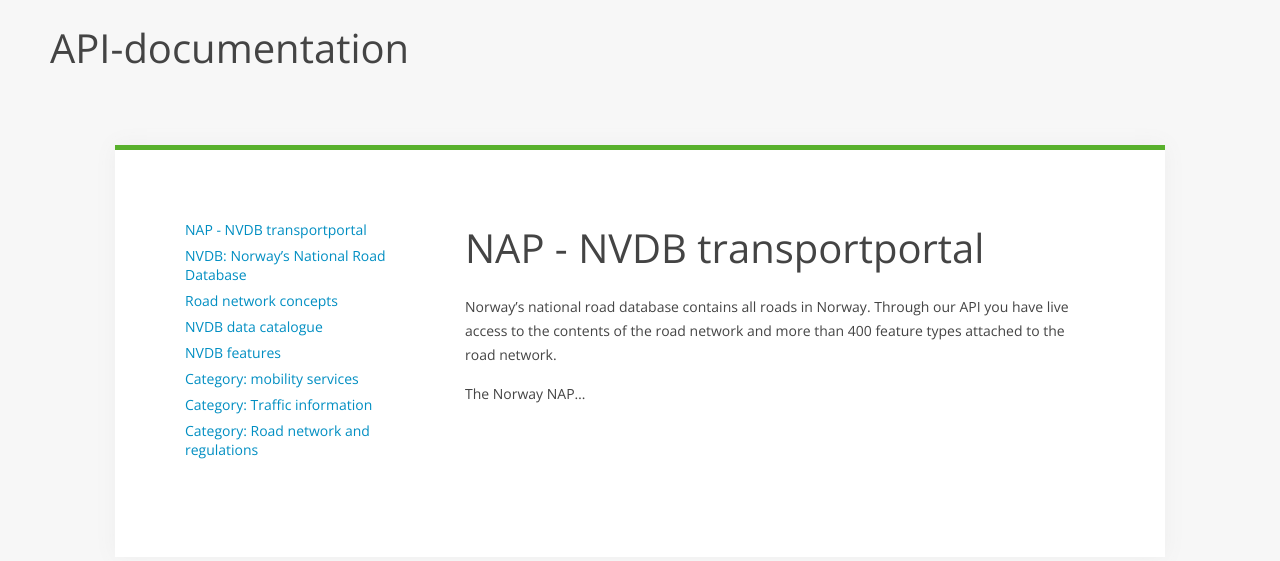
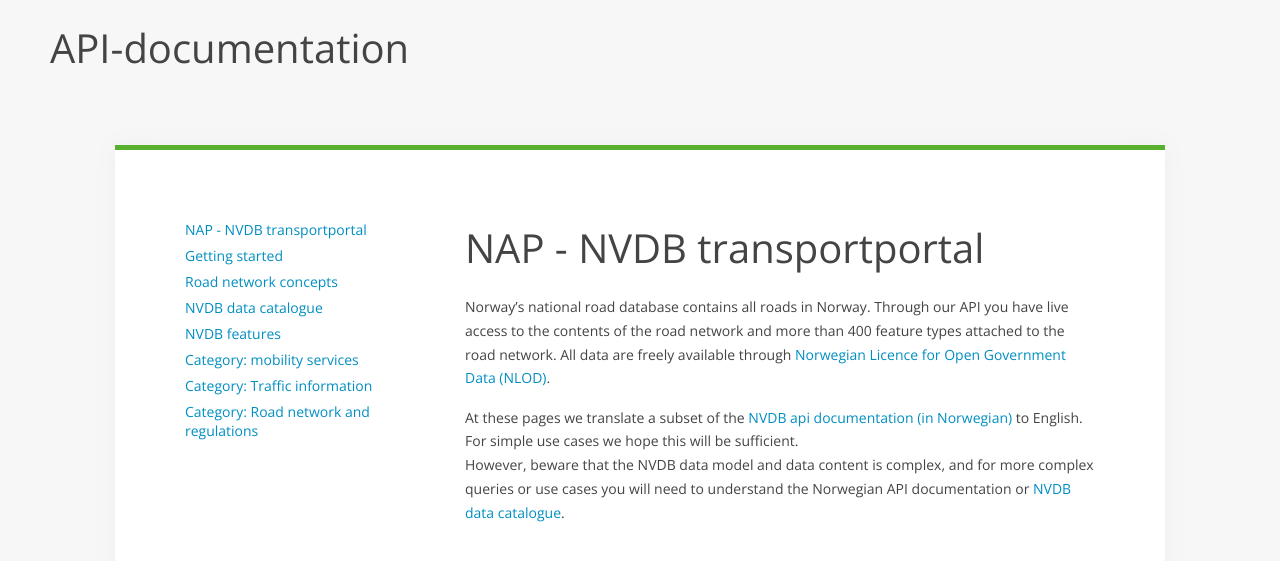
Before and after one commit to nvdb-vegdata/nvdbtransportportal, a Jekyll site: the page built from index.md, in a window 1280 px wide. Shown: the top 561 px of the page. Built offline with Jekyll 4.4.1, drawn with Linux system fonts in a browser that asks for light colours; our own code applies the rules of GitHub Pages for plain Markdown files.

Commit message:
mere tekst

```diff
--- a/index.md
+++ b/index.md
@@ -4,6 +4,11 @@
 # NAP - NVDB transportportal
 
 Norway's national road database contains all roads in Norway. Through our API you have live access to
-the contents of the road network and more than 400 feature types attached to the road network.
+the contents of the road network and more than 400 feature types attached to the road network. All
+data are freely available through [Norwegian Licence for Open Government Data (NLOD)](https://data.norge.no/nlod/en).
 
-The Norway NAP...
+At these pages we translate a subset of the [NVDB api documentation (in Norwegian)](https://api.vegdata.no) to English.
+For simple use cases we hope this will be sufficient.
+However, beware that the NVDB data model and data content
+is complex, and for more complex queries or use cases you will need
+to understand the Norwegian API documentation or [NVDB data catalogue](https://datakatalogen.vegdata.no).
```
Also changed, not shown: README.md.
